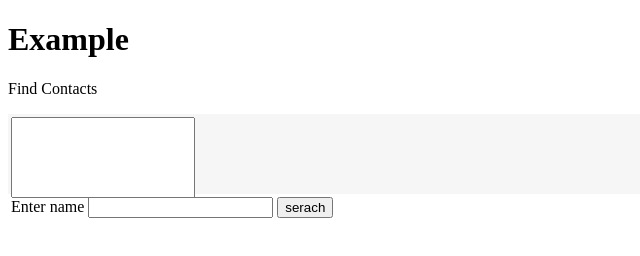
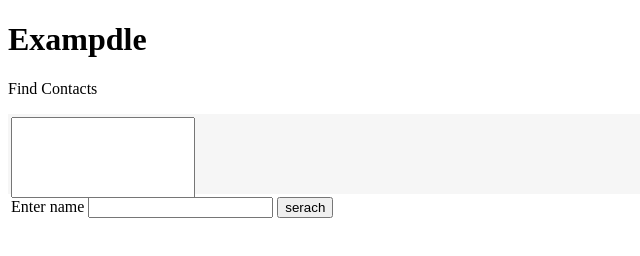
Before and after one commit to preetishree/smsedit, a plain HTML site: page index.html in a window 1280 px wide. Shown: the full height of the page, 0-640 px from the left. Drawn offline with Linux system fonts and the light colour scheme.

Commit message:
Update index.html

```diff
--- a/index.html
+++ b/index.html
@@ -44,7 +44,7 @@
 
   </head>
   <body>
-    <h1>Example</h1>
+    <h1>Exampdle</h1>
     <p>Find Contacts</p>
     <div style="width:100%; height:80px;float:left;background:#f6f6f6;">
       <table>
```
